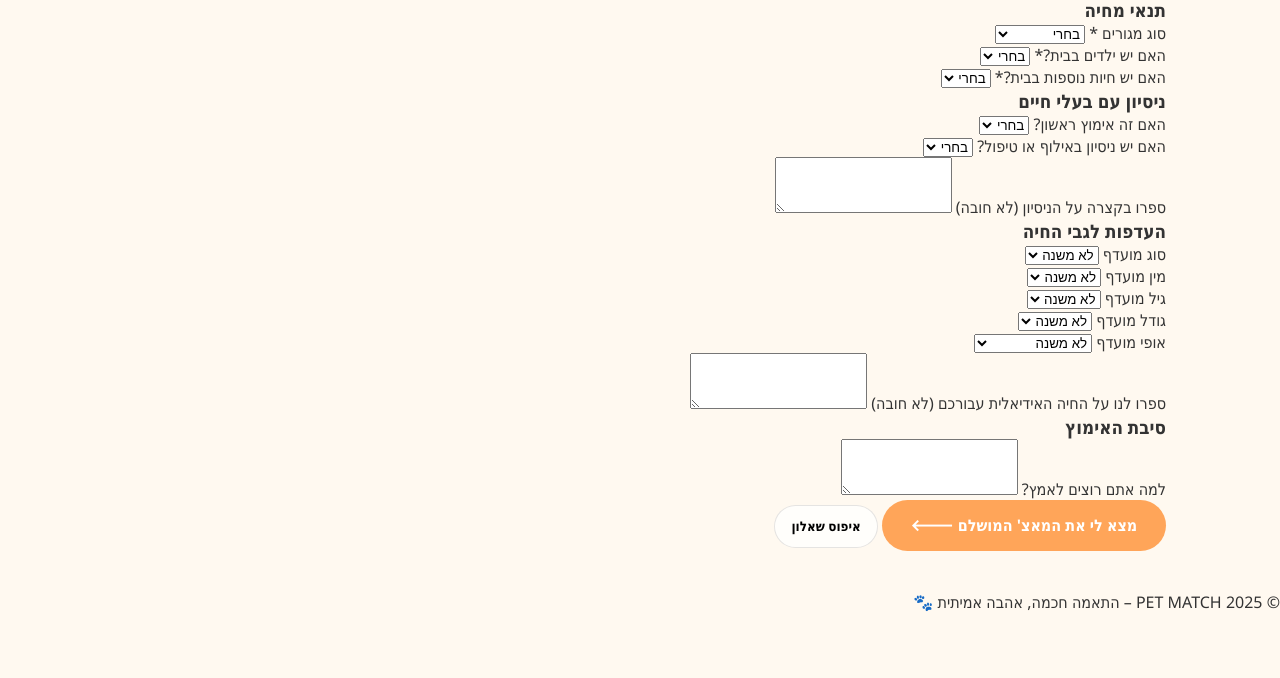
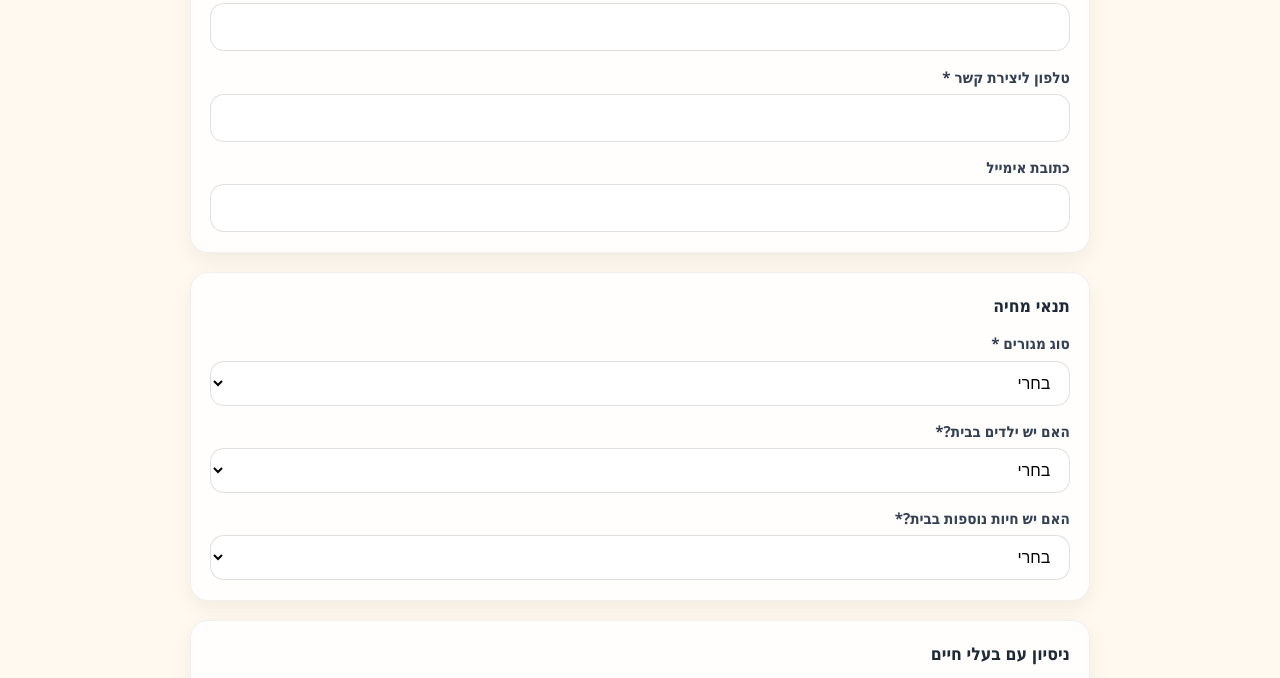
Before and after one commit to vakninyu/webproject, a plain HTML site: page PartB/quiz.html in a window 1280 px wide. Shown: the part 469-1147 px from the top of the page. Before the commit the page ends 1082 px from the top, so only its background shows below. Drawn offline with Linux system fonts and the light colour scheme.

Commit message:
עיצוב עמוד שאלון + תיקון האדר

```diff
--- a/PartB/css/style.css
+++ b/PartB/css/style.css
@@ -54,10 +54,11 @@ section h2 {
     gap: 1rem;
     background-color: #FFF9F0;
     z-index: 1000;
-    padding: 0.8rem 2rem
+    padding: 0.8rem 2rem;
     border-bottom: 1px solid rgba(0,0,0,0.06);
     box-shadow: 0 2px 10px rgba(0,0,0,0.04);
 }
+
 
 .main-nav{
   display: flex;
@@ -504,6 +505,130 @@ section h2 {
     font-weight: 500;
     margin-bottom: 1.2rem;
 }
+/* ================= QUIZ PAGE ================= */
+
+.quiz-section {
+  padding: 2rem 1.5rem 3rem;
+}
+
+.quiz-section h2 {
+  text-align: center;
+  margin-bottom: 0.6rem;
+}
+
+.quiz-form {
+  max-width: 900px;
+  margin: 0 auto;
+  display: grid;
+  gap: 1.2rem;
+}
+
+/* כל קבוצה ככרטיסיה */
+.quiz-group {
+  background: rgba(255,255,255,0.85);
+  border: 1px solid rgba(0,0,0,0.06);
+  border-radius: 18px;
+  padding: 1.25rem 1.2rem;
+  box-shadow: 0 8px 22px rgba(0,0,0,0.06);
+}
+
+.quiz-group h3 {
+  margin-bottom: 1rem;
+  font-size: 1.1rem;
+  color: #1f2a37;
+}
+
+/* שדה אחד בשורה, בלי יישור מוזר */
+.field-row {
+  display: grid;
+  gap: 0.45rem;
+  margin-bottom: 0.95rem;
+}
+
+.field-row:last-child {
+  margin-bottom: 0;
+}
+
+.field-row label {
+  font-weight: 700;
+  font-size: 0.95rem;
+  color: #334155;
+}
+
+.field-row input,
+.field-row select,
+.field-row textarea {
+  width: 100%;
+  padding: 0.75rem 0.9rem;
+  border-radius: 14px;
+  border: 1px solid rgba(0,0,0,0.12);
+  background: #ffffff;
+  font-size: 1rem;
+  outline: none;
+}
+
+.field-row textarea {
+  min-height: 90px;
+  resize: vertical;
+}
+
+/* פוקוס כמו מוצר אמיתי */
+.field-row input:focus,
+.field-row select:focus,
+.field-row textarea:focus {
+  border-color: rgba(255,165,89,0.95);
+  box-shadow: 0 0 0 4px rgba(255,165,89,0.18);
+}
+
+.input-error {
+  border-color: #b42318 !important;
+  box-shadow: 0 0 0 4px rgba(180,35,24,0.12) !important;
+}
+
+.field-error {
+  color: #b42318;
+  font-size: 0.85rem;
+}
+
+/* כפתורים */
+.quiz-actions {
+  display: flex;
+  justify-content: center;
+  gap: 0.7rem;
+  flex-wrap: wrap;
+  margin-top: 0.4rem;
+}
+
+.quiz-actions .btn {
+  min-width: 320px;
+}
+
+.secondary-btn {
+  background: rgba(255,255,255,0.75);
+  border: 1px solid rgba(0,0,0,0.10);
+  padding: 0.9rem 1.2rem;
+  border-radius: 999px;
+  font-weight: 700;
+  cursor: pointer;
+  transition: transform 0.15s ease, background-color 0.15s ease;
+}
+
+.secondary-btn:hover {
+  background: rgba(255,165,89,0.18);
+  transform: translateY(-1px);
+}
+
+/* מובייל */
+@media (max-width: 640px) {
+  .quiz-actions .btn {
+    width: 100%;
+    min-width: unset;
+  }
+  .secondary-btn {
+    width: 100%;
+  }
+}
+
 
 /* ================= RESULTS PAGE ================= */
 
--- a/PartB/quiz.html
+++ b/PartB/quiz.html
@@ -8,17 +8,19 @@
 </head>
 <body>
 
-    <!-- Header -->
-<header class="main-header">
-    <a href="index.html">
-        <img src="images/LogoHedader.png" alt="לוגו PET MATCH" class="logo">
-    </a>
-    <!--menu -->
-    <nav class="main-nav">
-    <a href="index.html#about">מי אנחנו?</a>
-    <a href="index.html#how">איך זה עובד?</a>
-    <a href="index.html#contact">צור קשר</a>
+   <!-- Header -->
+   <header class="main-header">
+    <a href="index.html"> <!-- Logo linking to home page -->
+    <img src="images/LogoHedader.png" alt="לוגו PET MATCH" class="logo"> <!-- Logo image -->
+  </a>
+ <!-- Navigation links -->
+  <nav class="main-nav">
+    <a href="#about">מי אנחנו?</a>
+    <a href="#how">איך זה עובד?</a>
+    <a href="#contact">צור קשר</a>
   </nav>
+<!-- Call-to-action button -->
+  <a href="quiz.html" class="nav-cta">התחל התאמה</a>
 </header>
 
 <!-- Hero Section -->
```
Also changed, not shown: PartB/index.html (+4 -4 lines).
